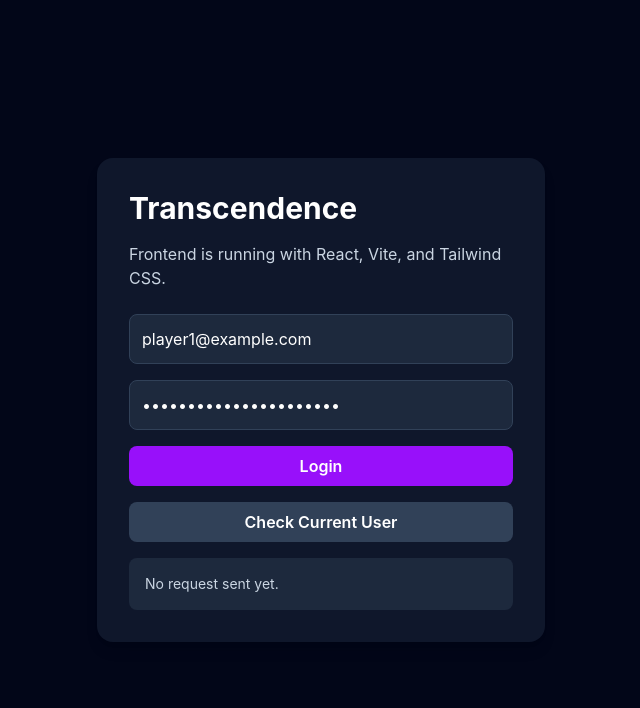
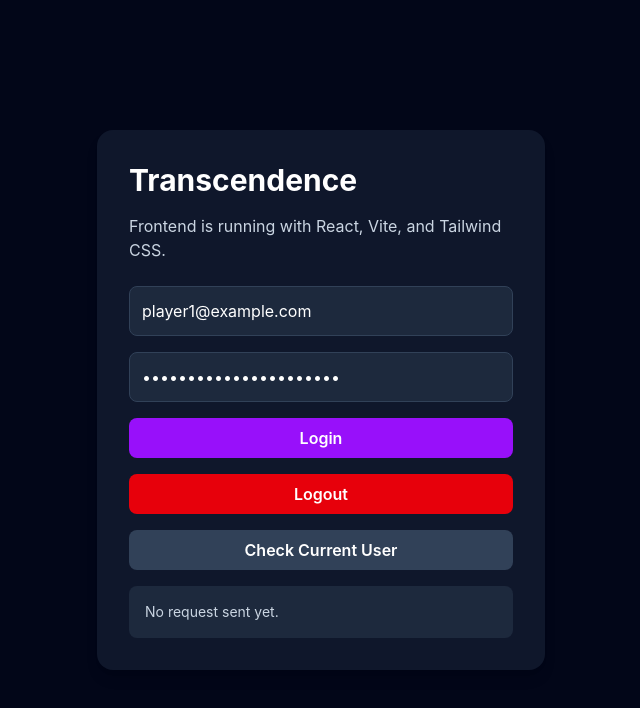
Before and after one commit to IDsuroh/42_ft_transcendence, a React app in the folder frontend/: page / in a window 1280 px wide. Shown: the top 708 px of the page, without its empty margins (319-959 px from the left). Built offline with nearby package versions, Linux system fonts and the light colour scheme; the HTML template or start-up script is replaced by a standard one.

Commit message:
Complete frontend authentication flow

```diff
--- a/frontend/src/App.jsx
+++ b/frontend/src/App.jsx
@@ -126,6 +126,23 @@ export default App
 // import useState which lets the page remember/change a value/update the state to show what is going on
 import { useState } from 'react'
 
+function getCookie(name)  { // This function is used to find cookies
+  /* 'document' means the current webpage loaded and 'document.cookie' gives the cookies that JavaScript
+  is allowed to read for the page. e.g. csrftoken=abc123; sessionid=xyz789; theme=dark */
+  const cookies = document.cookie.split('; ') // and this makes it into an array
+
+  for (const cookie of cookies) { // Takes this string 'csrftoken=abc123'
+    const [cookieName, cookieValue] = cookie.split('=') // make it into '["csrftoken", "abc123"]'
+
+    /* '===' means strict equality and checks if the cookie is the same with the cookie we are checking */
+    if (cookieName === name)  {
+      return cookieValue
+    }
+  }
+
+  return null
+}
+
 // App UI Component (a function that returns JSX) App = the main frontend page function
 function App() {
   /*
@@ -146,17 +163,28 @@ function App() {
   // async means that this function is allowed to use await inside and may contain Promises
   async function loginUser()  {
     try {
+      const csrfToken = getCookie('csrftoken')  // Find Django's CSRF token cookie and return its value
+
       /* await means do the fetch() function call and pause until the response is ready, then continue
       fetch is a built-in browser function
-      This line of code send the HTTP request with GET to ask credentials of the account
-      and include the session cookie that was given at login */
+      This line of code sends the HTTP request with GET to ask credentials of the account
+      and includes the session cookie that was given at login
+      About Cookies, cookies are generated in the login function in the loginView of the backend part
+      then it is delivered to the browser and is stored in the internal storage for cookies.
+      Later on, when we login again, or check the current user, we use this cookie to tell Django that
+      I, the user, with this cookie, is trying to see if I can do this since it's my data. If the cookie
+      is different, it means the cookie is tampered and won't be able to request any APIs to the backend.
+      (It's different if we log in as a different user because a new login will update/replace the
+      session authentication and wrong credentials will just be refused by Django after credential
+      verification. */
       const response = await fetch('http://localhost:8000/api/users/login/', {
         method: 'POST',
-        credentials: 'include',
+        credentials: 'include', // include cookies in the request itself
         // HTTP headers are extra information attached to the request
         // its needed for the DRF to interpret the body correctly
         headers: {
           'Content-Type': 'application/json',
+          'X-CSRFToken': csrfToken,
         },
         // JSON.stringify converts JavaScript object into JSON for the request from React go to Django
         // Django cannot receive live JavaScript object directly
@@ -177,7 +205,35 @@ function App() {
         // The value in the index [0] stored under the key non_field_errors with optional chaining
         // If data.non_field_errors exists, get first item
         // If data.non_field_errors doesn't exist, return undefined
-        setMessage(data.non_field_errors?.[0] || 'Login failed.')
+        setMessage(data.non_field_errors?.[0] || data.detail || 'Login failed.')
+      }
+    } catch (error) {
+      setMessage('Could not connect to backend.')
+    }
+  }
+
+  async function logoutUser() {
+    try {
+      const csrfToken = getCookie('csrftoken')
+
+      const response = await fetch('http://localhost:8000/api/users/logout/', {
+        method: 'POST',
+        credentials: 'include',
+        headers: {
+          'X-CSRFToken': csrfToken,
+        },
+      })
+
+      const data = await response.json()
+
+      if (response.ok)  {
+        setMessage(data.message || 'Logged out.')
+      } else  {
+        if (data.detail === 'Authentication credentials were not provided.')  {
+          setMessage('Already logged out.')
+        } else  {
+          setMessage(data.detail || data.message || 'Logout failed.')
+        }
       }
     } catch (error) {
       setMessage('Could not connect to backend.')
@@ -196,7 +252,11 @@ function App() {
       if (response.ok) {
         setMessage(`Current user: ${data.username} (${data.email})`)
       } else {
-        setMessage(data.detail || 'Not logged in.')
+        if (data.detail === 'Authentication credentials were not provided.')  {
+          setMessage('Not logged in.')
+        } else  {
+          setMessage(data.detail || 'Not logged in.')
+        }
       }
     } catch (error) {
       setMessage('Could not connect to backend.')
@@ -234,6 +294,13 @@ function App() {
             className="w-full rounded-lg bg-purple-600 px-4 py-2 font-semibold hover:bg-purple-700"
           >
             Login
+          </button>
+
+          <button
+            onClick={logoutUser}
+            className="w-full rounded-lg bg-red-600 px-4 py-2 font-semibold hover:bg-red-700"
+          >
+            Logout
           </button>
 
           <button
```
